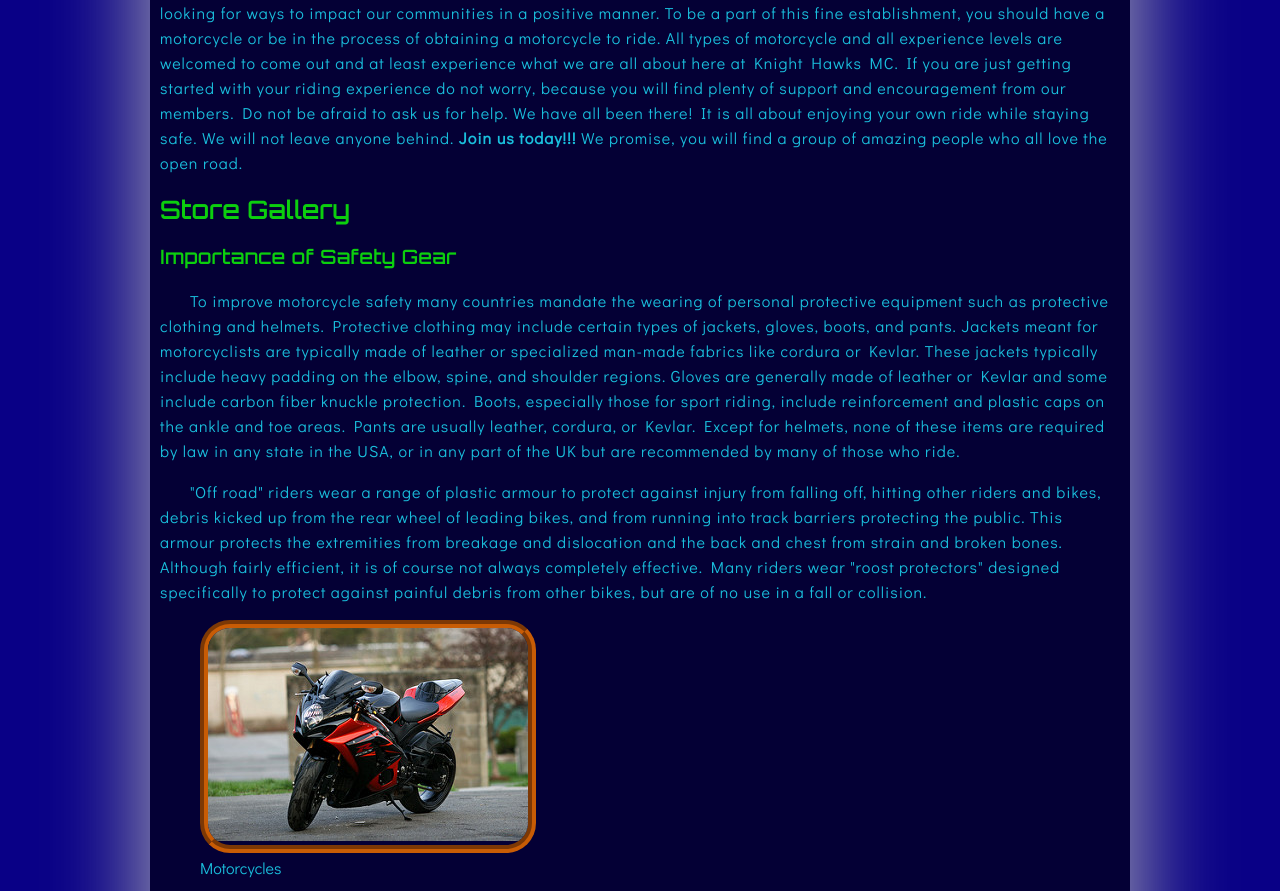
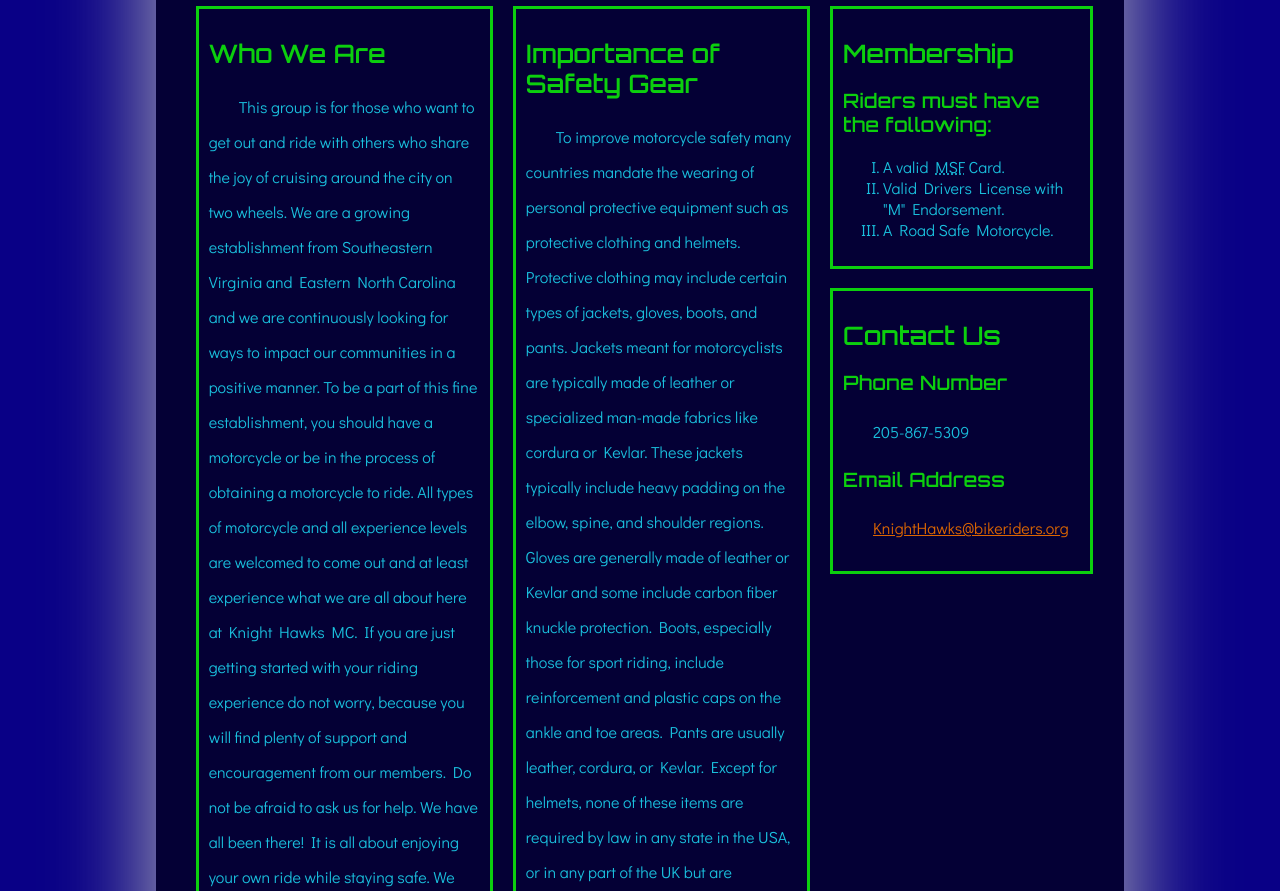
Before and after one commit to RoddChames/DWS1, a plain HTML site: page index.html in a window 1280 px wide. Shown: the part 277-1168 px from the top of the page. Drawn offline with Linux system fonts and the light colour scheme.

Commit message:
coding
working on liquid layout

```diff
--- a/index.html
+++ b/index.html
@@ -2,22 +2,17 @@
 <html>
 <head>
     <meta charset="UTF-8">
-
     <title>Knight Hawks MC</title>
     <!-- Font Kits -->
     <link href='http://fonts.googleapis.com/css?family=Orbitron|Bangers|Didact+Gothic' rel='stylesheet' type='text/css'>
     <!-- end of font kits -->
     <link href="styles/style.css" rel="stylesheet" type="text/css">
-
-    <script>
-        alert("Hello little lady Thalia how are you?")
-    </script>
 </head>
 
 <body>
-    <div id="content">
-        <section>
-            <h1 id="top">Knight Hawks Motorcycle Club</h1>
+    <div id="wrapper">
+        <div>
+            <h1 id="top">Knight Hawks <br/>Motorcycle Club</h1>
 
             <nav>
                 <ul>
@@ -38,10 +33,10 @@
                     </li>
                 </ul>
             </nav>
-        </section>
+        </div>
 
-        <section>
-            <h2 id="about">Who We Are</h2>
+        <div id="about">
+            <h2>Who We Are</h2>
 
             <p>This group is for those who want to get out and ride with others
             who share the joy of cruising around the city on two wheels. We are
@@ -59,12 +54,10 @@
             leave anyone behind. <strong>Join us today!!!</strong> We promise,
             you will find a group of amazing people who all love the open
             road.</p>
-        </section>
+        </div>
 
-        <section>
-            <h2 id="storegallery">Store Gallery</h2>
-
-            <h3>Importance of Safety Gear</h3>
+        <div id="safety">
+            <h2>Importance of Safety Gear</h2>
 
             <p>To improve motorcycle safety many countries mandate the wearing
             of personal protective equipment such as protective clothing and
@@ -80,17 +73,37 @@
             of these items are required by law in any state in the USA, or in
             any part of the UK but are recommended by many of those who
             ride.</p>
+         </div>
 
-            <p>"Off road" riders wear a range of plastic armour to protect
-            against injury from falling off, hitting other riders and bikes,
-            debris kicked up from the rear wheel of leading bikes, and from
-            running into track barriers protecting the public. This armour
-            protects the extremities from breakage and dislocation and the back
-            and chest from strain and broken bones. Although fairly efficient,
-            it is of course not always completely effective. Many riders wear
-            "roost protectors" designed specifically to protect against painful
-            debris from other bikes, but are of no use in a fall or
-            collision.</p>
+         <div id="four">
+            <h2>Membership</h2>
+
+            <h3>Riders must have the following:</h3>
+
+            <ol>
+                <li>A valid <abbr title=
+                "Motorcycle Safety Foundation">MSF</abbr> Card.</li>
+
+                <li>Valid Drivers License with "M" Endorsement.</li>
+
+                <li>A Road Safe Motorcycle.</li>
+            </ol>
+        </div>
+
+        <div id="five">
+            <h2 id="contactus">Contact Us</h2>
+
+            <h3>Phone Number</h3>
+
+            <p>205-867-5309</p>
+
+            <h3>Email Address</h3>
+
+            <p><a href="mailto:knighthawks@bikeriders.org">KnightHawks@bikeriders.org</a></p>
+        </div>
+
+        <div id="three">
+            <h2>Store/Gallery</h2>
 
             <figure>
                 <a class="storeimages" href="images/motorcyclelarge.jpg"><img alt=
@@ -138,35 +151,7 @@
                     Boots
                 </figcaption>
             </figure>
-        </section>
-
-        <section>
-            <h2 id="membership">Membership</h2>
-
-            <h3>Riders must have the following:</h3>
-
-            <ol>
-                <li>A valid <abbr title=
-                "Motorcycle Safety Foundation">MSF</abbr> Card.</li>
-
-                <li>Valid Drivers License with "M" Endorsement.</li>
-
-                <li>A Road Safe Motorcycle.</li>
-            </ol>
-        </section>
-
-        <section>
-            <h2 id="contactus">Contact Us</h2>
-
-            <h3>Phone Number</h3>
-
-            <p>205-867-5309</p>
-
-            <h3>Email Address</h3>
-
-            <p><a href=
-            "mailto:knighthawks@bikeriders.org">KnightHawks@bikeriders.org</a></p>
-        </section>
+       </div>
 
         <div>
             <footer>
--- a/styles/style.css
+++ b/styles/style.css
@@ -2,9 +2,10 @@
 h1 {
     font-family:bangers,sans-serif,serif;
     color:#0ccf0e;
-    letter-spacing:3px;
-    font-size:40px;
-    text-shadow:2px 2px #ddd
+    letter-spacing:.031%;
+    font-size:3.750em;
+    text-shadow:2px 2px #ddd;
+    margin-left:5.20%;
 }
 
 h2,h3,h4 {
@@ -21,15 +22,21 @@ ol li,figcaption {
 
 p {
     font-family:"Didact Gothic",sans-serif,serif;
-    line-height:25px;
+    line-height:35px;
     color:#1AC0DE;
-    letter-spacing:1px;
+    letter-spacing:.104;
     text-indent:30px
 }
 
 footer ul li {
     display:inline-block;
-    margin:0 30px
+    margin:0 3.125%px;
+}
+
+strong {
+    font-weight: 800;
+    font-family:serif;
+    color:#fff;
 }
 
 a:link {
@@ -50,11 +57,16 @@ a:active {
 
 /***********end of main styling***********/
 /***********navigation***********/
+
+nav{
+    text-align: center;
+}
+
 nav ul li {
     display:inline-block;
-    margin-right:20px;
-    font-size:30px;
-    font-family:bangers,sans-serif,serif
+    margin-right:5.20%;
+    font-size:1.875em;
+    font-family:bangers,sans-serif,serif;
 }
 
 /***********end of navigation***********/
@@ -63,19 +75,75 @@ body {
     background-color:#090086
 }
 
-#content {
-    width:960px;
+#wrapper {
+    width:75%;
     background-color:rgba(0,0,0,.6);
     margin:0 auto;
     padding:10px;
     border-radius:10px;
-    box-shadow:0 0 100px #bbb
+    box-shadow:0 0 100px #bbb;
+    overflow:auto;
 }
 
+#about {
+	width:28.64%;
+	border-width:3px;
+	margin:1.041% 1.041% 1.041% 3.125%;
+	padding:10px;
+	border-color:#0ccf0e;
+	float:left;
+	border-style:solid;
+	overflow:auto;
+}
+
+#safety {
+	width:28.64%;
+	border-width:3px;
+	margin:1.04%;
+	padding:10px;
+	border-color:#0ccf0e;
+	float:left;
+	border-style:solid;
+	overflow:auto;
+}
+
+#four, #five {
+	width:25%;
+	border-width:3px;
+	margin:1.041%;
+	padding:10px;
+	border-color:#0ccf0e;
+	float:left;
+	border-style:solid;
+	overflow:auto;
+}
+
+#three {
+	width:93.75%;
+	border-width:3px;
+	margin:2.08%;
+	border-color:#0ccf0e;
+	float:left;
+	border-style:solid;
+	overflow:auto;
+	clear:left;
+}
+
+#three figure {
+	float:left;
+	margin:0.52%;
+}
+
+
+#three, figcaption {
+    text-align: center;
+}
+
+
 .storeimages {
-    border-style:groove;
+    border-style:solid;
     border-color:rgba(222,102,0,.9);
-    border-width:8px;
+    border-width:.416%;
     display:inline-block;
     border-radius:30px;
     overflow:hidden
@@ -85,4 +153,16 @@ body {
     border-color:#ff0
 }
 
+
+
+footer {
+    clear:left;
+}
+
+footer ul {
+    text-align: center;
+}
+
+
+
 /***********end of page layout***********/
```
Also changed, not shown: images/renzler.gif (added). Lines whose indentation alone changed are shown as unchanged.
